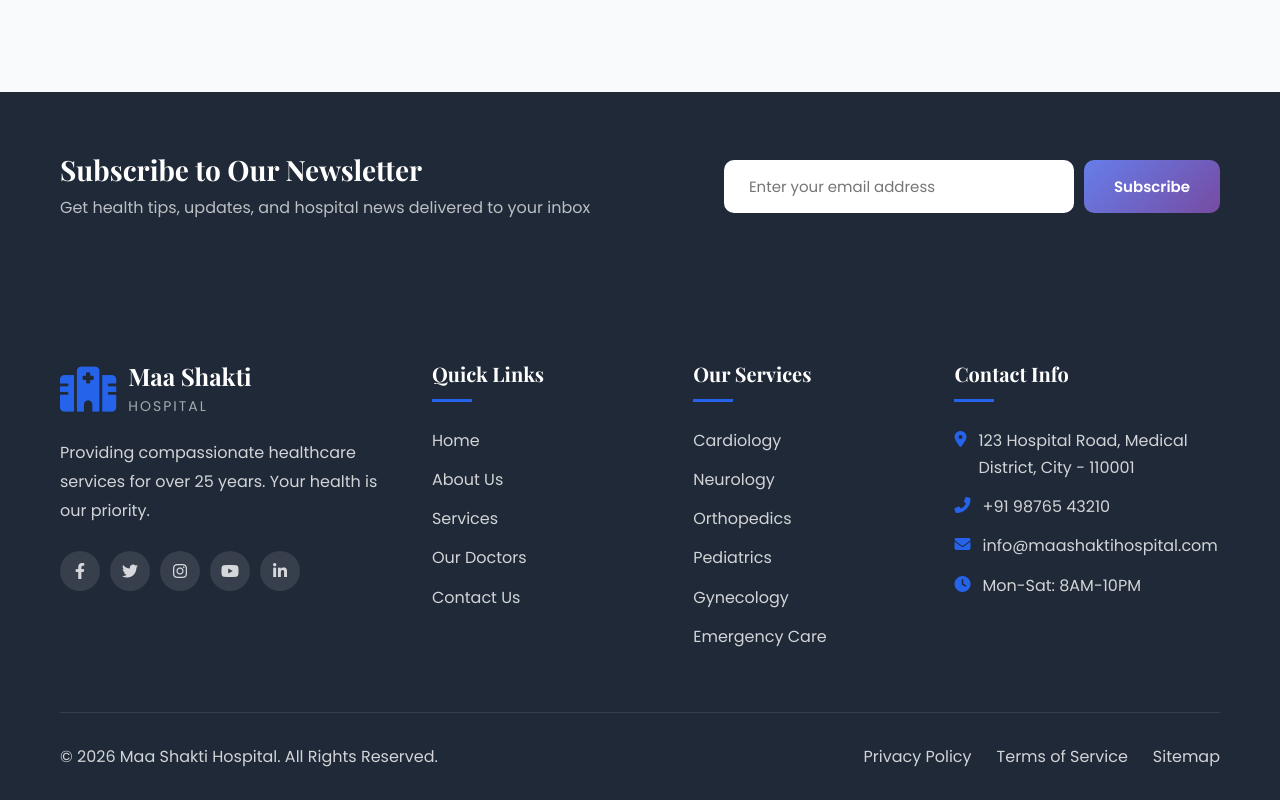
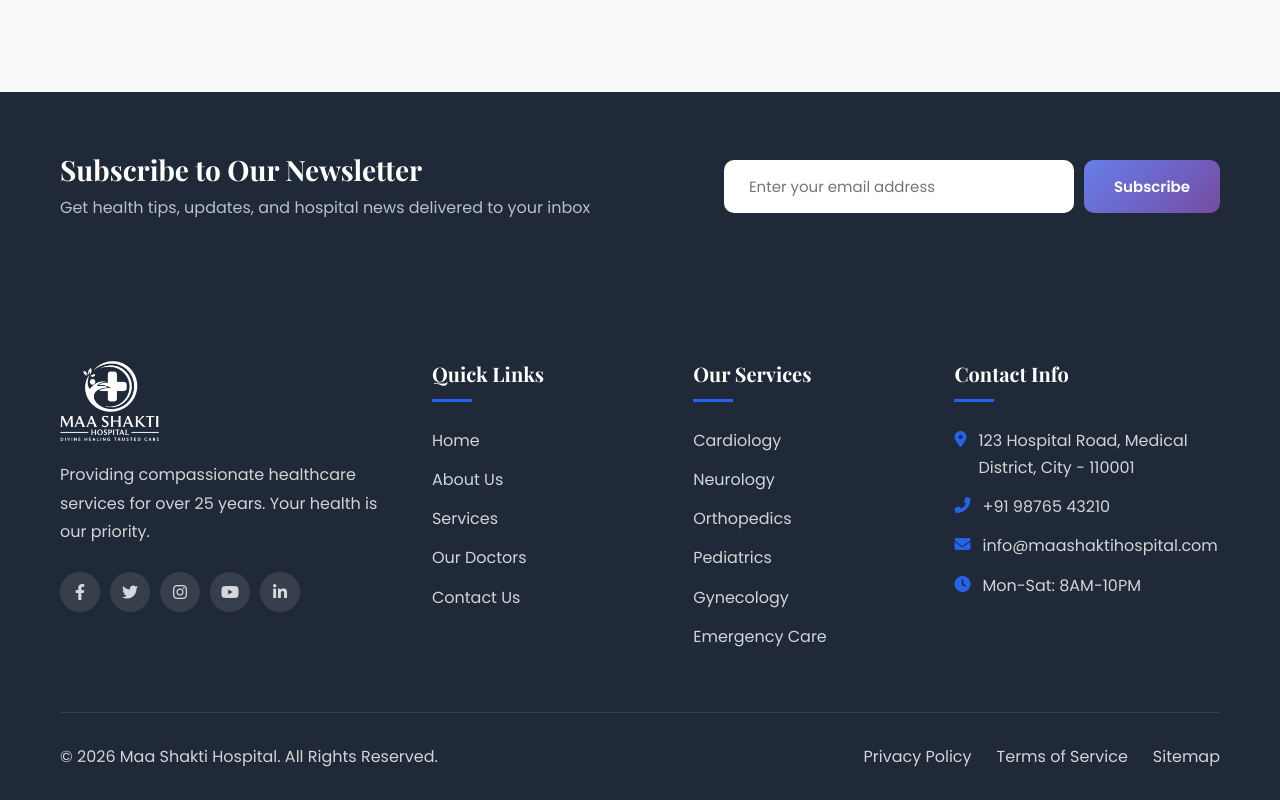
Before and after one commit to armaurya1/maa-shakti, a plain HTML site: page index.html in a window 1280 px wide. Shown: the part 10618-11418 px from the top of the page. Drawn offline with nearby package versions, Linux system fonts and the light colour scheme.

Commit message:
Update WhatsApp number, replace footer icon-logo with real image

```diff
--- a/index.html
+++ b/index.html
@@ -1001,11 +1001,7 @@
             <div class="footer-grid">
                 <div class="footer-col">
                     <div class="footer-logo">
-                        <i class="fas fa-hospital"></i>
-                        <div class="logo-text">
-                            <h2>Maa Shakti</h2>
-                            <span>Hospital</span>
-                        </div>
+                        <img src="images/maa-shakti-logo.png" alt="Maa Shakti Hospital" class="footer-logo-img">
                     </div>
                     <p>Providing compassionate healthcare services for over 25 years. Your health is our priority.</p>
                     <div class="footer-social">
@@ -1065,7 +1061,7 @@
     </button>
 
     <!-- WhatsApp Float Button -->
-    <a href="https://wa.me/919876543210" class="whatsapp-float" target="_blank">
+    <a href="https://wa.me/918459395568" class="whatsapp-float" target="_blank">
         <i class="fab fa-whatsapp"></i>
     </a>
 
--- a/styles.css
+++ b/styles.css
@@ -1678,13 +1678,20 @@ ul {
 .footer-logo {
     display: flex;
     align-items: center;
-    gap: 12px;
     margin-bottom: 20px;
 }
 
-.footer-logo i {
-    font-size: 45px;
-    color: var(--primary-color);
+.footer-logo-img {
+    height: 80px;
+    width: auto;
+    object-fit: contain;
+    /* invert to white so it looks good on dark footer */
+    filter: brightness(0) invert(1);
+    transition: opacity 0.25s ease;
+}
+
+.footer-logo-img:hover {
+    opacity: 0.85;
 }
 
 .footer-logo h2 {
@@ -2139,6 +2146,7 @@ a, button {
     .footer-links { -webkit-justify-content: center; justify-content: center; }
     .contact-list li { -webkit-justify-content: center; justify-content: center; text-align: left; }
     .footer-logo { -webkit-justify-content: center; justify-content: center; }
+    .footer-logo-img { height: 70px; }
 }
 
 /* =============================================
```
